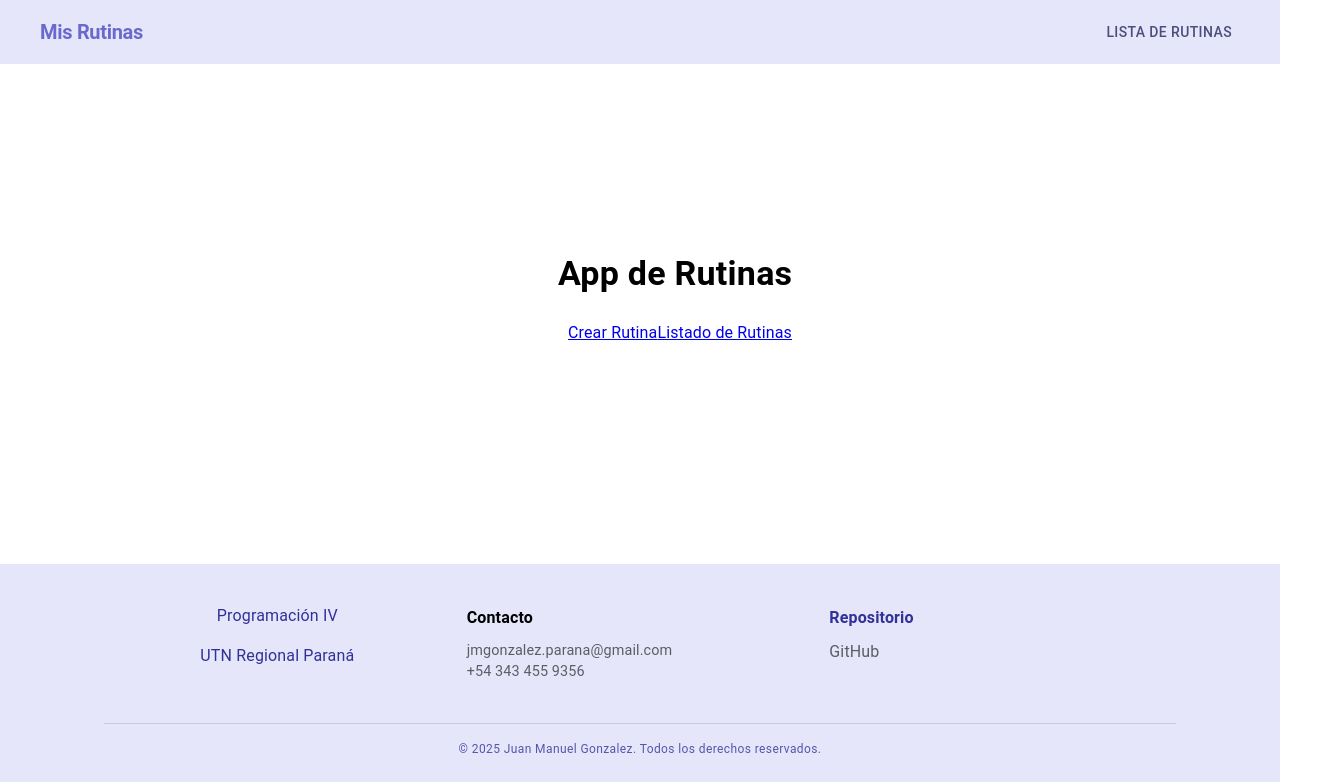
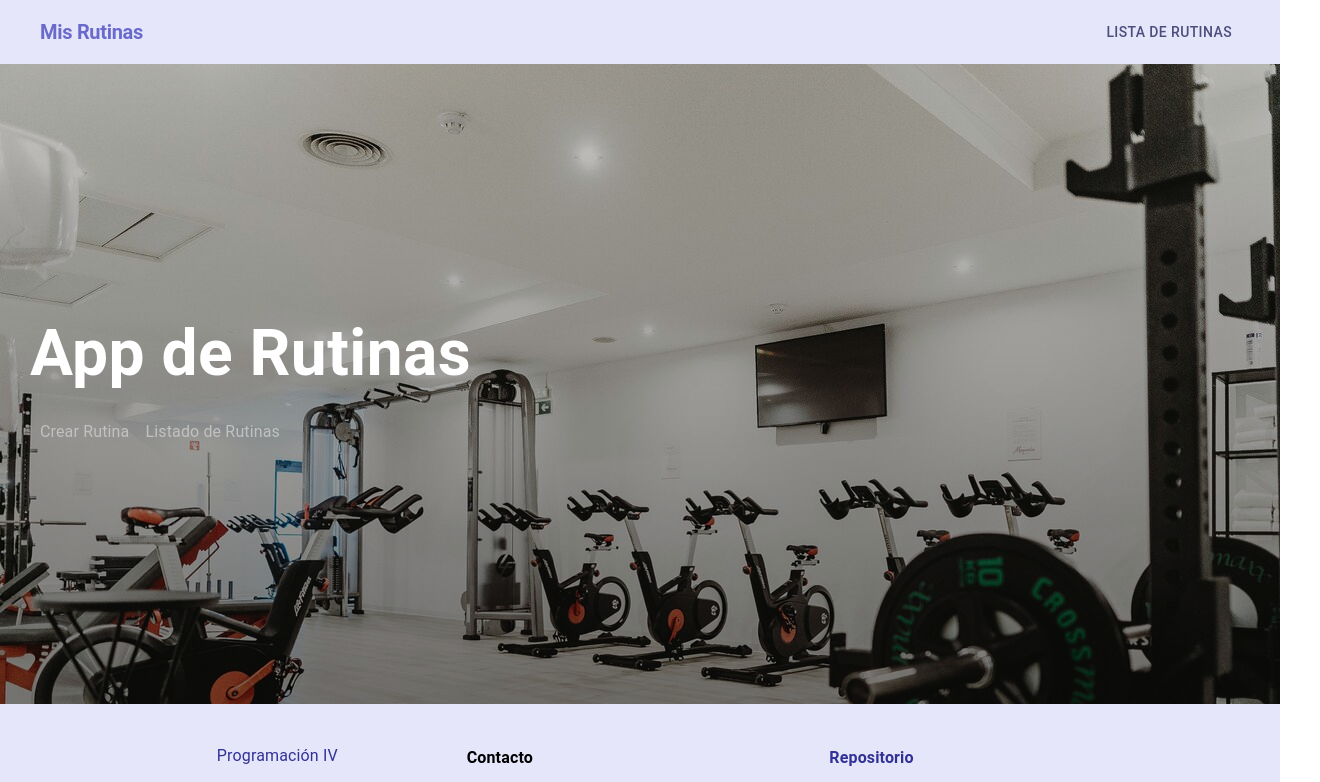
Before and after one commit to JuanM84/app-gimnasio, a React (Vite) app in the folder gimnasio_front/: page / in a window 1280 px wide. Shown: the top 782 px of the page, 1320 px wide, since content can reach past the window. Built offline with nearby package versions, Linux system fonts and the light colour scheme.

Commit message:
mejora en el Drag and Drop

```diff
--- a/gimnasio_front/src/components/EjercicioForm.jsx
+++ b/gimnasio_front/src/components/EjercicioForm.jsx
@@ -19,7 +19,7 @@ const EjercicioForm = ({ ejercicio, index, onChange, onRemove }) => {
             }}
         >            <Grid container spacing={2} alignItems="center">
                 <Grid size={{ xs: 12, sm: 9 }}>
-                    <h4>Ejercicio #{index + 1}</h4>
+                    <h4>Ejercicio {index + 1}</h4>
                 </Grid>
                 <Grid size={{ xs: 12, sm: 3 }} sx={{ textAlign: { sm: 'right' } }}>
                     <Button
--- a/gimnasio_front/src/pages/Home.jsx
+++ b/gimnasio_front/src/pages/Home.jsx
@@ -1,22 +1,25 @@
 import { Box, Typography } from "@mui/material";
 import { Link } from "react-router-dom";
+
+import FondoHome from '../assets/fondo-home.jpg'
 
 const Home = () => {
     return (
         <Box
             sx={{
-                minHeight: '50vh',
+                minHeight: '80vh',
                 color: 'black',
                 width: '100%',
                 display: 'flex',
                 flexDirection: 'column',
-                alignItems: 'center',
+                alignItems: 'left',
                 justifyContent: 'center',
-                margin: '40px'
+                paddingLeft: '30px',
+                backgroundImage: `linear-gradient(rgba(0, 0, 0, 0.2) 0%, rgba(0, 0, 0, 0.5) 100%), url(${FondoHome})`
             }}
         >
             <main>
-                <Typography variant="h4" component="h1" sx={{ fontWeight: 'bold', color: 'black', marginBottom: 2 }}>
+                <Typography variant="h4" component="h1" sx={{ fontSize: '4em', fontWeight: 'bold', color: 'white', marginBottom: 2 }}>
                     App de Rutinas
                 </Typography>
                 <Box
@@ -26,12 +29,12 @@ const Home = () => {
                         display: 'flex',
                         flexDirection: 'row',
                         alignItems: 'center',
-                justifyContent: 'space-between',
-                padding: '10px'
+                        padding: '10px',
+                        gap: 2,
                     }}
                 >
-                <Link to="/crear">Crear Rutina</Link>
-                <Link to="/rutinas">Listado de Rutinas</Link>
+                    <Link to="/crear" style={{ textDecoration: "none", color: "#c2c1c1ff" }}>Crear Rutina</Link>
+                    <Link to="/rutinas" style={{ textDecoration: "none", color: "#c2c1c1ff" }}>Listado de Rutinas</Link>
                 </Box>
             </main>
         </Box>
--- a/gimnasio_front/src/pages/RutinaForm.jsx
+++ b/gimnasio_front/src/pages/RutinaForm.jsx
@@ -210,7 +210,7 @@ const RutinaForm = () => {
 
                 <Divider sx={{ my: 4 }} />
 
-                <Typography variant="h6" gutterBottom>Ejercicios ({formData.ejercicios.length})</Typography>
+                <Typography variant="h6" gutterBottom>Lista de Ejercicios ({formData.ejercicios.length})</Typography>
 
                 {/* Lista de Ejercicios */}
                 {formData.ejercicios.map((ejercicio, index) => (
```
Also changed, not shown: gimnasio_front/src/assets/fondo-home.jpg (added), 1 other file (tests, documents, lock files or other folders). Lines whose indentation alone changed are shown as unchanged.
